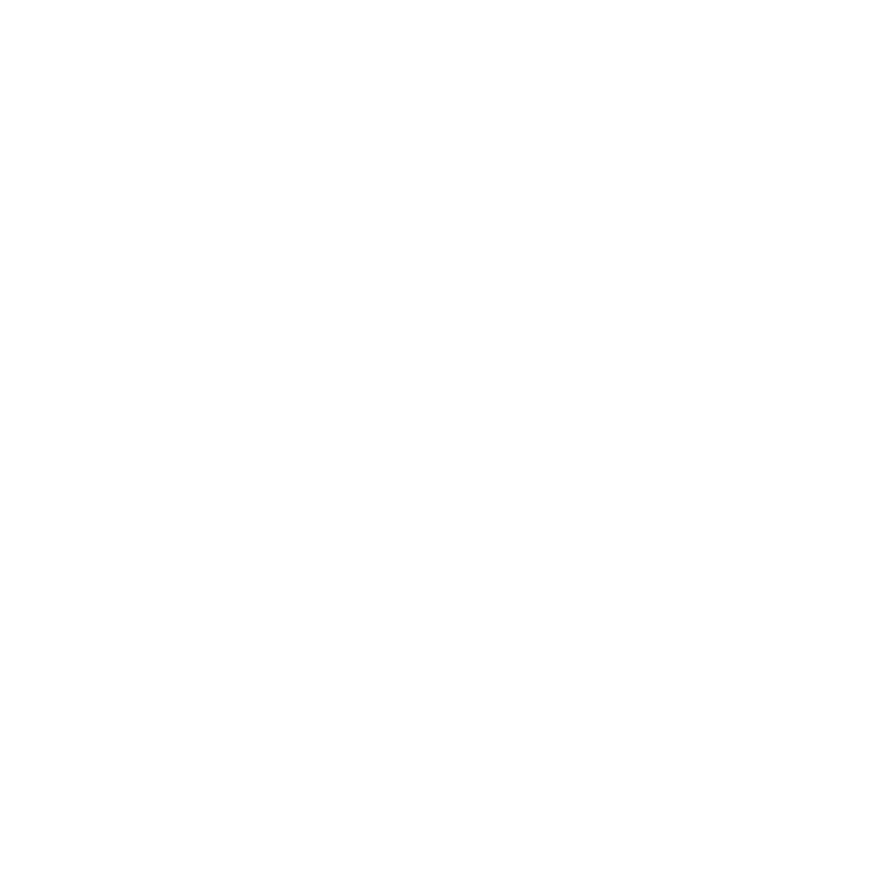
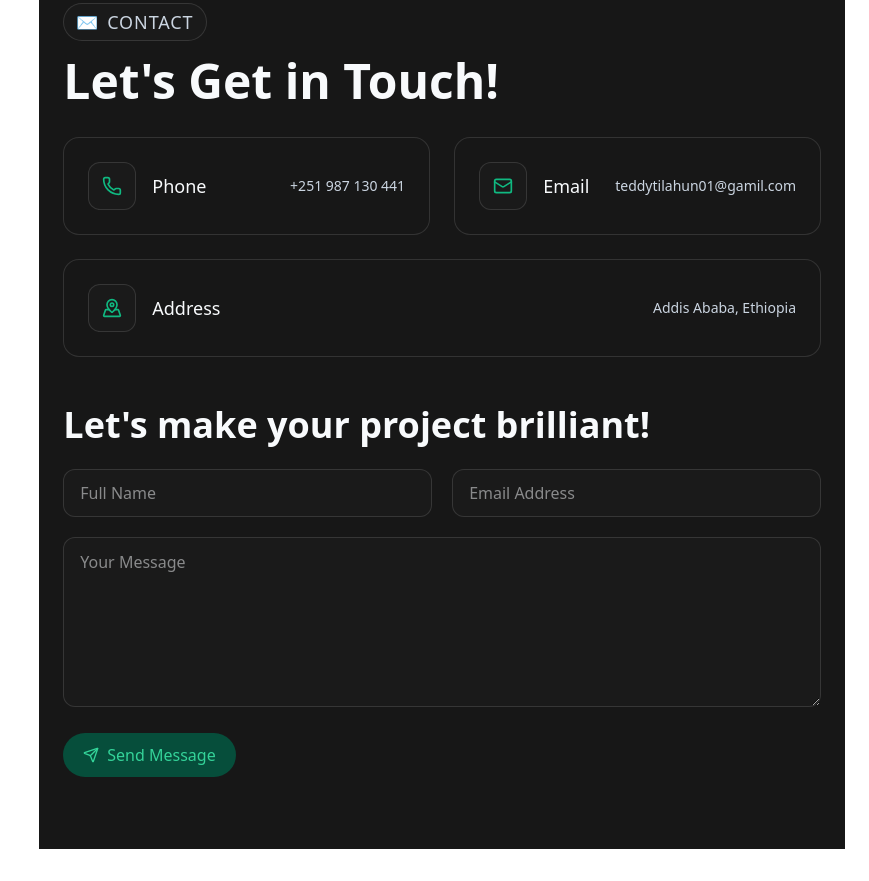
Before and after one commit to Tewodros-Tilahun-01/portfoliov2, a React (Vite) app: page / in a window 1280 px wide. Shown: the part 4420-5301 px from the top of the page, without its empty margins (411-1280 px from the left). Before the commit the page ends 4383 px from the top, so only its background shows below. Built offline with nearby package versions, Linux system fonts and the light colour scheme.

Commit message:
Add ContactSection component for user contact information and form; integrate into MainSection for improved user engagement.

```diff
--- /dev/null
+++ b/src/sections/ContactSection.tsx
@@ -0,0 +1,93 @@
+import { Phone, Mail, MapPinned, Send } from "lucide-react";
+import type { JSX } from "react";
+
+function InfoCard({
+  icon,
+  label,
+  value,
+}: {
+  icon: JSX.Element;
+  label: string;
+  value: string;
+}) {
+  return (
+    <div className="rounded-2xl bg-secondary  p-6 flex items-center justify-between gap-6 bg-[#1a1a1a] border border-custom">
+      <div className="flex items-center gap-4">
+        <div className="size-12 grid place-items-center rounded-xl bg-[#1a1a1a] border border-custom text-accent">
+          {icon}
+        </div>
+        <div className="text-primary text-lg">{label}</div>
+      </div>
+      <div className="text-secondary text-sm whitespace-nowrap">{value}</div>
+    </div>
+  );
+}
+
+export default function ContactSection() {
+  return (
+    <section className="px-2 sm:px-4 md:px-6 py-10">
+      <div className="mb-4">
+        <span className="inline-flex items-center gap-2 text-lg tracking-wider uppercase bg-[#1a1a1a] border border-custom text-secondary px-3 py-1 rounded-full">
+          <span>✉️</span>
+          <span>Contact</span>
+        </span>
+      </div>
+      <h2 className="text-4xl md:text-5xl font-extrabold text-primary">
+        Let's Get in Touch!
+      </h2>
+
+      <div className="mt-8 grid grid-cols-1 md:grid-cols-2 gap-6">
+        <InfoCard
+          icon={<Phone className="size-5" />}
+          label="Phone"
+          value="+251 987 130 441"
+        />
+        <InfoCard
+          icon={<Mail className="size-5" />}
+          label="Email"
+          value="teddytilahun01@gamil.com"
+        />
+        <div className="md:col-span-2">
+          <InfoCard
+            icon={<MapPinned className="size-5" />}
+            label="Address"
+            value="Addis Ababa, Ethiopia"
+          />
+        </div>
+      </div>
+
+      <h3 className="mt-12 text-3xl md:text-4xl font-extrabold text-primary">
+        Let's make your project brilliant!
+      </h3>
+
+      <form className="mt-6 grid grid-cols-1 md:grid-cols-2 gap-5">
+        <input
+          type="text"
+          placeholder="Full Name"
+          className="h-12 w-full rounded-xl bg-[#1a1a1a] border border-custom  px-4 text-primary placeholder:text-tertiary focus:outline-none focus:ring-2 focus:ring-accent"
+        />
+        <input
+          type="email"
+          placeholder="Email Address"
+          className="h-12 w-full rounded-xl bg-[#1a1a1a] border border-custom px-4 text-primary placeholder:text-tertiary focus:outline-none focus:ring-2 focus:ring-accent"
+        />
+        <div className="md:col-span-2">
+          <textarea
+            placeholder="Your Message"
+            rows={6}
+            className="w-full rounded-xl bg-[#1a1a1a] border border-custom  px-4 py-3 text-primary placeholder:text-tertiary focus:outline-none focus:ring-2 focus:ring-accent"
+          />
+        </div>
+        <div className="md:col-span-2">
+          <button
+            type="submit"
+            className="inline-flex items-center gap-2 h-11 px-5 rounded-full bg-accent text-accent-secondary hover:opacity-90 transition-opacity"
+          >
+            <Send className="size-4" />
+            <span>Send Message</span>
+          </button>
+        </div>
+      </form>
+    </section>
+  );
+}
--- a/src/sections/MainSection.tsx
+++ b/src/sections/MainSection.tsx
@@ -1,4 +1,5 @@
 import StatsRow from "../components/StatsRow";
+import ContactSection from "./ContactSection";
 import HeroSection from "./HeroSection";
 import ProjectsSection from "./ProjectsSection";
 import ResumeSection from "./ResumeSection";
@@ -26,6 +27,11 @@
       <div className="pb-8 bg-secondary ">
         <ResumeSection />
       </div>
+      <div className="mb-8"></div>
+
+      <div className="pb-8 bg-secondary ">
+        <ContactSection />
+      </div>
     </div>
   );
 }
```
